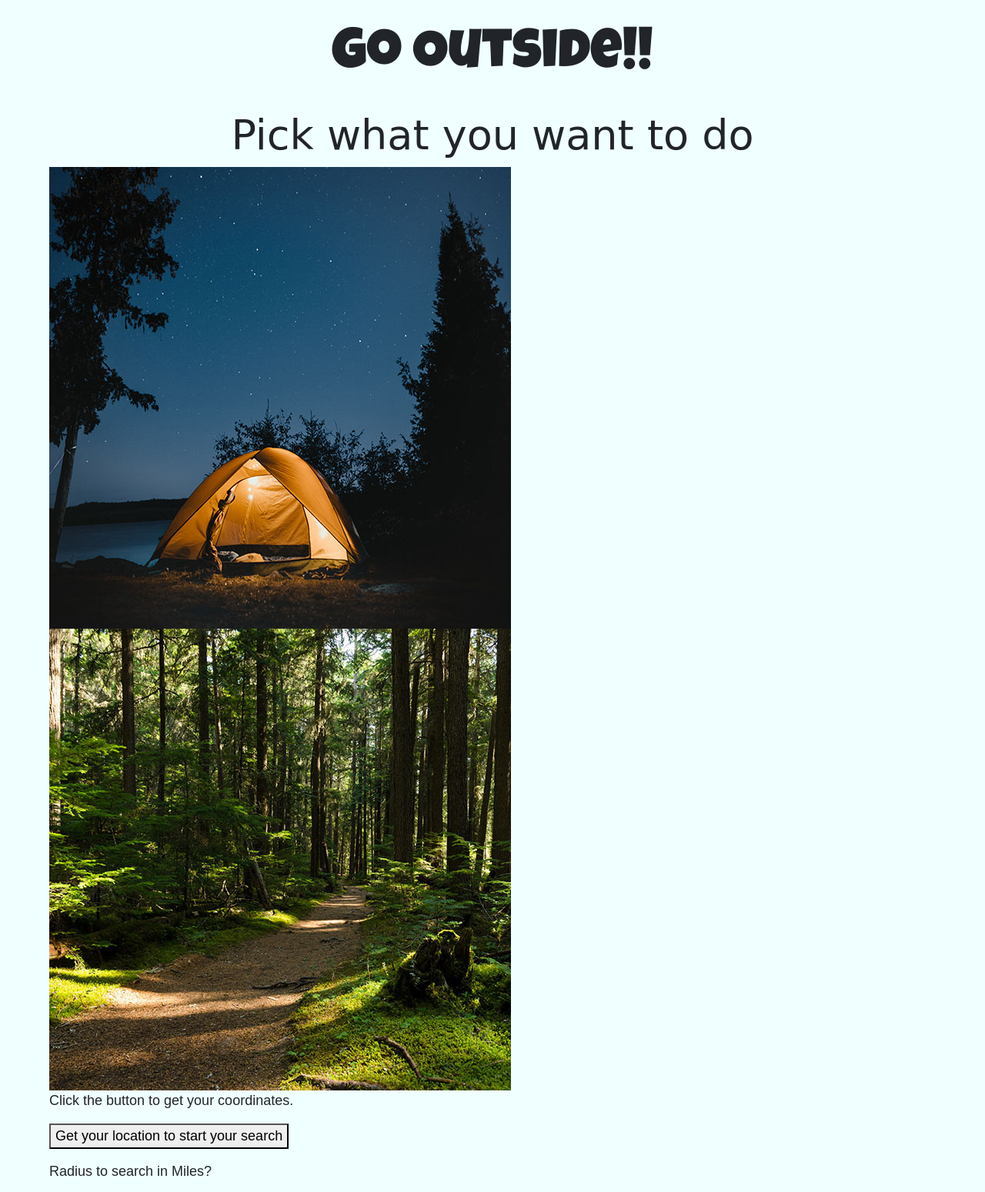
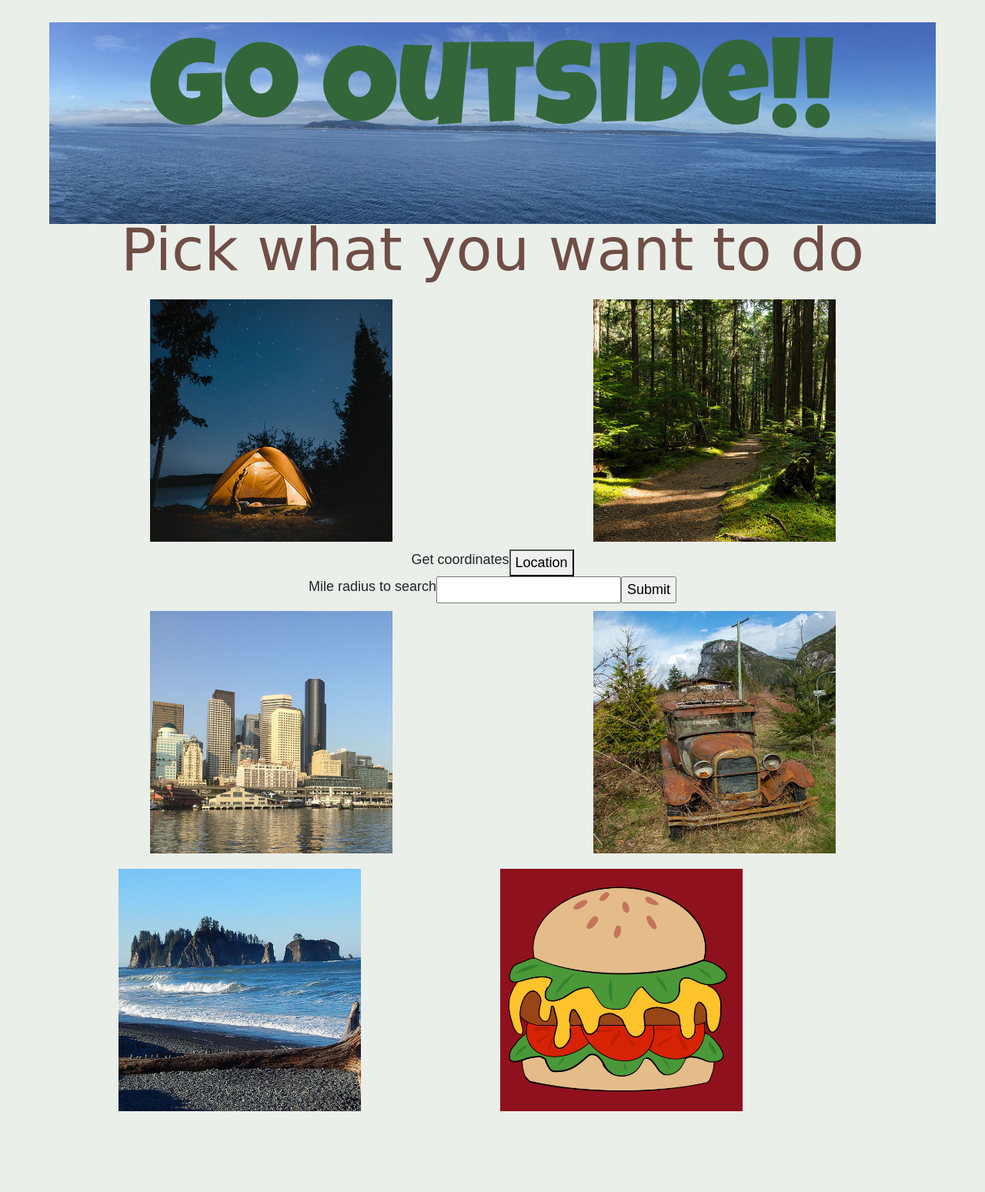
Before and after one commit to PMCarranza/Project-2, a website: page public/index.html in a window 1280 px wide. Shown: the top 1549 px of the page at 77% size. After the commit the page ends 1454 px from the top, so only its background shows below. Drawn offline with nearby package versions, Linux system fonts and the light colour scheme; a web font is replaced by a local one.

Commit message:
adds background image to top and style to index.html

```diff
--- a/public/index.html
+++ b/public/index.html
@@ -20,39 +20,81 @@
 </head>
 
 <body>
+
+    <div id="fondo">
+        <img src="Images/fondo.jpg" alt="bainbridge sland" title="Bainbridge Island" class="responsive">
+    </div>
+
     <h1>Go Outside!!</h1>
     <h2>Pick what you want to do</h2>
 
     <div id="top-row">
+
+        <div class="hover-box">
             <img src="Images/campground.jpg" id="choice" value="campgrounds" title="Photo by Josh Hild on Unsplash"
                 alt="Photo by Josh Hild on Unsplash">
-        <img src="Images/trails.jpg" id="choice" value="trails" title="trails">
+            <figcaption>
+                <h3>Campgrounds</h3>
+            </figcaption>
         </div>
 
-    <p>Click the button to get your coordinates.</p>
+        <div class="hover-box">
+            <img src="Images/trails.jpg" id="choice" value="trails" title="trails" alt="trails">
+            <figcaption>
+                <h3>Hikes</h3>
+            </figcaption>
+        </div>
+    </div>
 
-    <button onclick="getLocation()">Get your location to start your search</button>
+    <div id="location">
+        <label>Get coordinates</label>
+        <button onclick="getLocation()">Location</button>
         <p id="demo"></p>
-
-    <p>Radius to search in Miles?</p>
+    </div>
+    <div id="radius">
         <form id="user-form">
-        <!-- <input type="text" id="choice"> -->
+            <label>Mile radius to search</label>
             <input type="text" id="how-far"><br>
             <input type="submit" id="get-info">
         </form>
+    </div>
+
+    <div id="center-row">
+        <div class="hover-box">
+            <img src="Images/news.jpg" title="News" alt="news">
+            <figcaption>
+                <h3>News</h3>
+            </figcaption>
+            <a href="https://www.nps.gov/aboutus/news/news-releases.htm#sort=score+desc&q=wa" target="_blank"></a>
+        </div>
+
+        <div class="hover-box">
+            <img src="Images/support.jpg" title="Support" alt="support">
+            <figcaption>
+                <h3>Support</h3>
+            </figcaption>
+            <a href="https://www.nps.gov/getinvolved/donate.htm" target="_blank" title="Support" alt="support"> </a>
+        </div>
+    </div>
 
     <div id="bottom-row">
-            <a href="https://www.nps.gov/aboutus/news/news-releases.htm#sort=score+desc&q=wa" target="_blank">
-                <img src="Images/news.jpg" title="News">
-            </a>
-        <a href="https://www.nps.gov/getinvolved/index.htm" target="_blank">
-            <img src="Images/support.jpg" title="Get Involved">
-        </a>
-        <img src="Images/james-island.jpg">
+        <div class="hover-box">
+            <img src="Images/james-island.jpg" target="_blank" title="Get Invoved" alt="get involved">
+            <figcaption>
+                <h3>Get Involved</h3>
+            </figcaption>
+            <a href="https://www.nps.gov/getinvolved/index.htm" target="_blank"></a>
+        </div>
+
+        <div class="hover-box">
+            <img src="Images/food.png" title="Burger drawn by my daughter" alt="Burger drawn by my daughter"></a>
+            <figcaption>
+                <h3>Food</h3>
+            </figcaption>
             <a href="https://www.youtube.com/watch?v=cUYSGojUuAU" target="_blank">
-            <img src="Images/food.png" title="Burger drawn by my daughter">
-        </a>
         </div>
+    </div>
+
 
     <!-- <p>trails or campgrounds</p>
 
@@ -64,7 +106,6 @@
 
     <div id="info-here"></div>
     <div id="park-img"></div>
-
 
     <!-- Optional JavaScript -->
     <!-- jQuery first, then Popper.js, then Bootstrap JS -->
--- a/public/stylesheets/style.css
+++ b/public/stylesheets/style.css
@@ -4,23 +4,155 @@ font-family: 'Boogaloo', cursive; */
 body{
   max-width: 90%;
   margin: auto;
-  background-color: azure;
   font-family: Arial, Helvetica, sans-serif;
   font-size: 18px;
+  background-color:rgba(51, 103, 57, 0.1);
+}
+
+.responsive{
+  width: 100%;
+  height: auto;
+}
+
+div#fondo{
+  margin-top: 2.5%;
+  height:100px;
 }
 
 h1{
-  margin-top: 2.5%;
+  margin-top: -8%;
   font-family: luckiest Guy, cursive;
-  font-size: 4em;
+  font-size: 12vw;
   text-align: center;
-  margin-bottom: 2.5%;
+  margin-bottom: 5%;
+  color: #336739;
 }
 
 h2{
-font-family: Boogaloo, cursive;
-font-size: 3em;
-text-align: center;
+  font-family: Boogaloo, cursive;
+  font-size: 6vw;
+  text-align: center;
+  color: #704e46;
+}
+
+div#top-row{
+  display: flex;
+  justify-content: space-around;
+}
+
+div#center-row{
+  display: flex;
+  justify-content: space-around;
+}
+
+div#bottom-row{
+  display: flex;
+  justify-content: space-around;
+}
+
+.hover-box {
+  background-color: #8F111D;
+  display: inline-block;
+  font-family: 'Open Sans', sans-serif;
+  font-size: 16px;
+  margin: 10px;
+  max-width: 315px;
+  min-width: 230px;
+  overflow: hidden;
+  position: relative;
+  text-align: center;
+  width: 100%;
+}
+.hover-box * {
+  -webkit-box-sizing: border-box;
+  box-sizing: border-box;
+  -webkit-transition: all 0.35s ease;
+  transition: all 0.35s ease;
+}
+.hover-box:before, .hover-box:after {
+  position: absolute;
+  top: 0;
+  bottom: 0;
+  left: 0;
+  right: 0;
+  -webkit-transition: all 0.35s ease;
+  transition: all 0.35s ease;
+  background-color: #336739;
+  border-left: 3px solid #fff;
+  border-right: 3px solid #fff;
+  content: '';
+  opacity: 0.5;
+  z-index: 1;
+}
+.hover-box:before {
+  -webkit-transform: skew(45deg) translateX(-155%);
+  transform: skew(45deg) translateX(-155%);
+}
+.hover-box:after {
+  -webkit-transform: skew(45deg) translateX(155%);
+  transform: skew(45deg) translateX(155%);
+}
+.hover-box img {
+  backface-visibility: hidden;
+  max-width: 100%;
+  vertical-align: top;
+}
+.hover-box figcaption {
+  top: 50%;
+  left: 50%;
+  position: absolute;
+  z-index: 2;
+  -webkit-transform: translate(-50%, -50%) scale(0.5);
+  transform: translate(-50%, -50%) scale(0.5);
+  opacity: 0;
+  -webkit-box-shadow: 0 0 10px #000000;
+  box-shadow: 0 0 10px #000000;
+}
+.hover-box h3 {
+  background-color: #704e46;
+  border: 2px solid #fff;
+  color: #fff;
+  font-size: 1em;
+  font-weight: 600;
+  letter-spacing: 1px;
+  margin: 0;
+  padding: 5px 10px;
+  text-transform: uppercase;
+}
+.hover-box a {
+  position: absolute;
+  top: 0;
+  bottom: 0;
+  left: 0;
+  right: 0;
+  z-index: 3;
+}
+.hover-box:hover>img, .hover-box.hover>img {
+  opacity: 0.5;
+}
+.hover-box:hover:before, .hover-box.hover:before {
+  -webkit-transform: skew(45deg) translateX(-55%);
+  transform: skew(45deg) translateX(-55%);
+}
+.hover-box:hover:after, .hover-box.hover:after {
+  -webkit-transform: skew(45deg) translateX(55%);
+  transform: skew(45deg) translateX(55%);
+}
+.hover-box:hover figcaption, .hover-box.hover figcaption {
+  -webkit-transform: translate(-50%, -50%) scale(1);
+  transform: translate(-50%, -50%) scale(1);
+  opacity: 1;
+}
+
+#location{
+  display: flex;
+  flex-direction: row;
+  justify-content: center;
+}
+form#user-form{
+  display: flex;
+  flex-direction: row;
+  justify-content: center;
 }
 
 form.signup,
```
Also changed, not shown: public/Images/fondo.jpg (added). Lines whose indentation alone changed are shown as unchanged.
